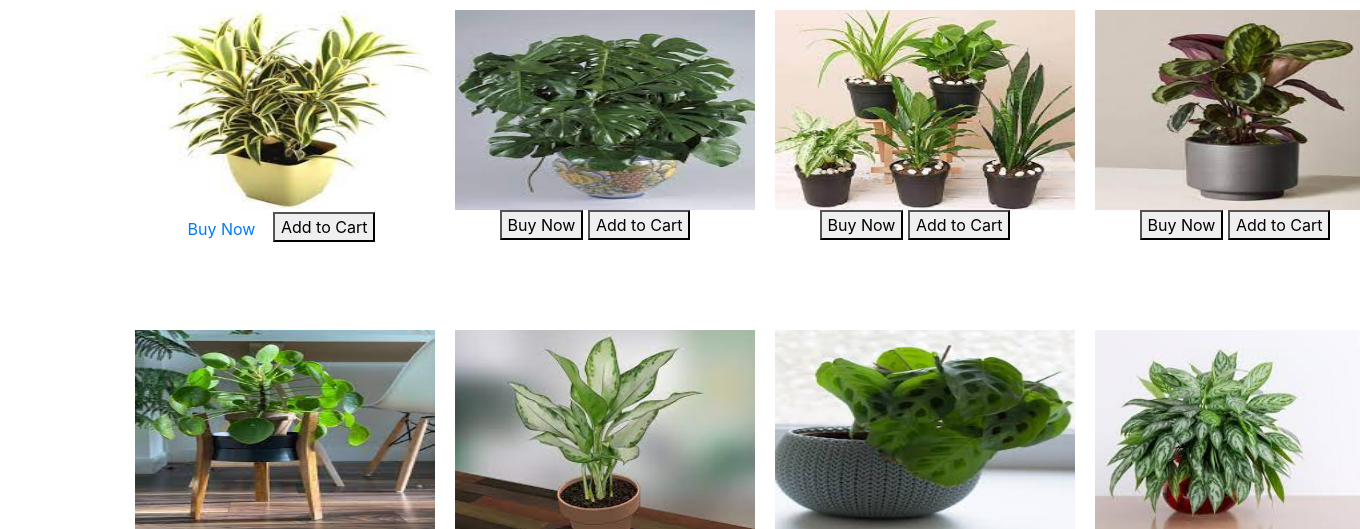
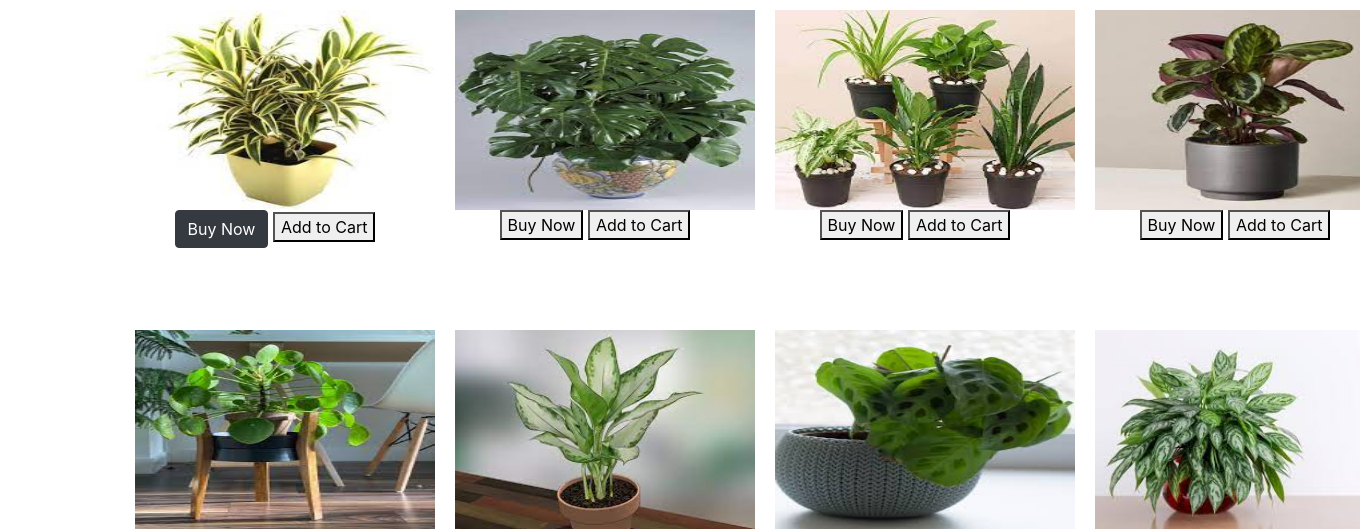
Before and after one commit to vrindanair89/grid-demo, a Django app: page / in a window 1360 px wide; the page is wider, and only the part inside the window is pictured. Shown: the top 529 px of that part. Run offline with Django 3.2, Linux system fonts and the light colour scheme.

Commit message:
8 commit

```diff
--- a/mygrid/templates/grid.html
+++ b/mygrid/templates/grid.html
@@ -13,7 +13,7 @@
 <body>
     <div class="container">
         <div class=one ><a href=""><img src="{% static 'images/1.jpg' %}" alt=""></a>
-            <button type="button" class="btn btn-link">Buy Now</button>
+            <button type="button" class="btn btn-dark">Buy Now</button>
         <button>Add to Cart</button>
         </div>
         <div class=two><a href=""><img src="{% static 'images/2.jpg' %}" alt=""></a>
```
